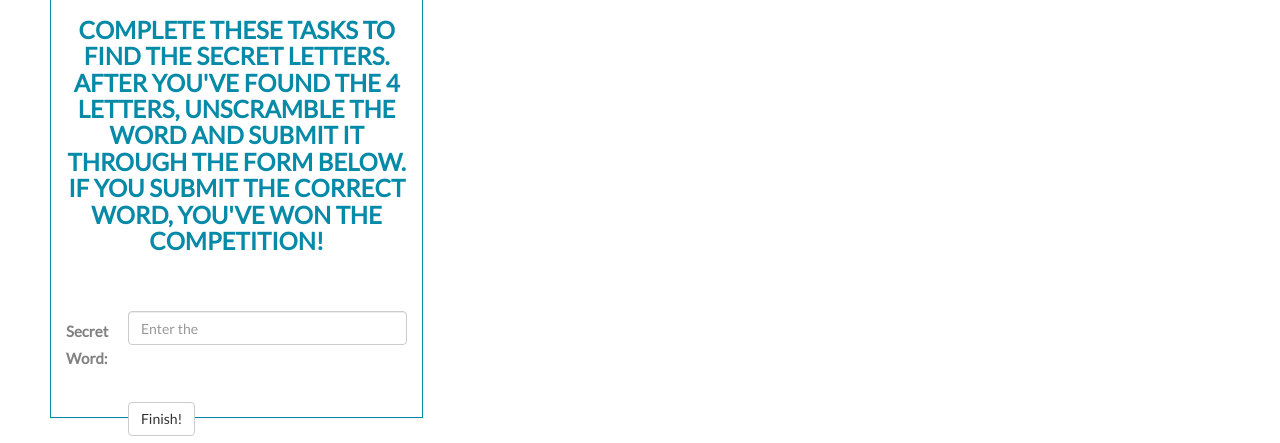
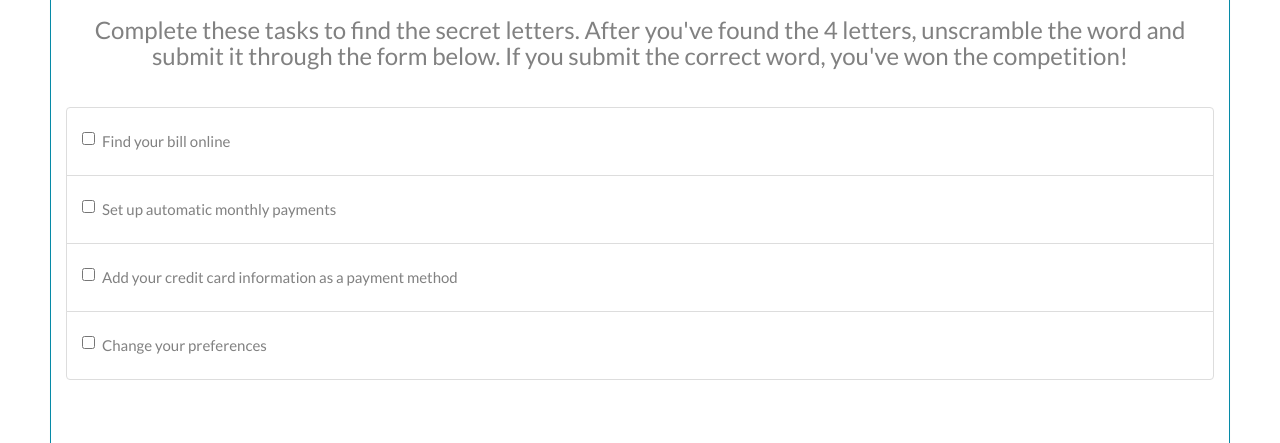
Before and after one commit to pugetcec/playground-competition, a plain HTML site: page index.html in a window 1280 px wide. Shown: the part 357-800 px from the top of the page. Drawn offline with nearby package versions, Linux system fonts and the light colour scheme.

Commit message:
New update

```diff
--- a/index.html
+++ b/index.html
@@ -225,30 +225,47 @@
   </div>
   <div class="row">
 
-<div class="col-sm-4">
+<div class="col-sm-12">
 <div class="panel panel-default">
   <div class="panel-body"><center><h1>Competition - Mobile<h1>
-  <br><h2>Complete these tasks to find the secret letters. After you've found the 4 letters, unscramble the word and submit it through the form below. If you submit the correct word, you've won the competition!</h2>
+  <br><h3>Complete these tasks to find the secret letters. After you've found the 4 letters, unscramble the word and submit it through the form below. If you submit the correct word, you've won the competition!</h3></center>
     <br>
+    <ul class="list-group">
+
+  <li class="list-group-item"><div class="checkbox">
+  <label><input type="checkbox" value="">Find your bill online</label>
+</div></li>
+
+  <li class="list-group-item"><div class="checkbox">
+  <label><input type="checkbox" value="">Set up automatic monthly payments</label>
+</div></li>
+
+  <li class="list-group-item"><div class="checkbox">
+  <label><input type="checkbox" value="">Add your credit card information as a payment method</label>
+</div></li>
+
+  <li class="list-group-item"><div class="checkbox">
+  <label><input type="checkbox" value="">Change your preferences</label>
+</div></li>
 
 
-    <form class="form-horizontal" action="/action_page.php">
+
+</ul>
+
+<br><br>
+
+ <form class="form-horizontal" action="/action_page.php">
   <div class="form-group">
-    <label class="control-label col-sm-2" for="word">Secret Word:</label>
-    <div class="col-sm-10">
-      <input type="email" class="form-control" id="email" placeholder="Enter the "Secret Word" to win the competition">
-    </div>
+   <h3><label for="secret">Secret Word:</label></h3>
+    <input type="secret" class="form-control" id="secret">
   </div>
 
-  </div>
-  <div class="form-group">
-    <div class="col-sm-offset-2 col-sm-10">
-      <button type="submit" class="btn btn-default">Finish!</button>
-    </div>
-  </div>
+  <button type="submit" class="btn btn-default">Submit and Finish Competition!</button>
 </form>
 
 
+
+    <br><br><br><br>
 
 
   </center></div>
```
